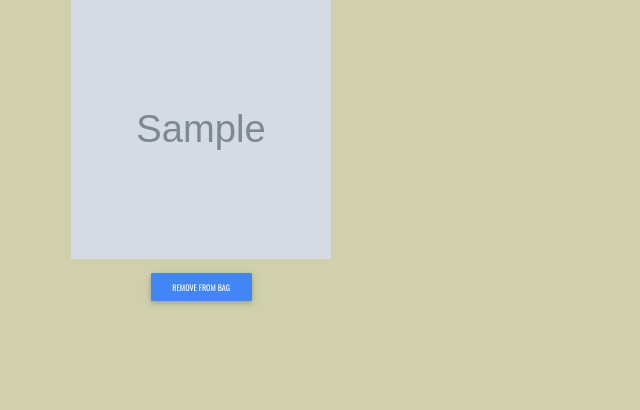
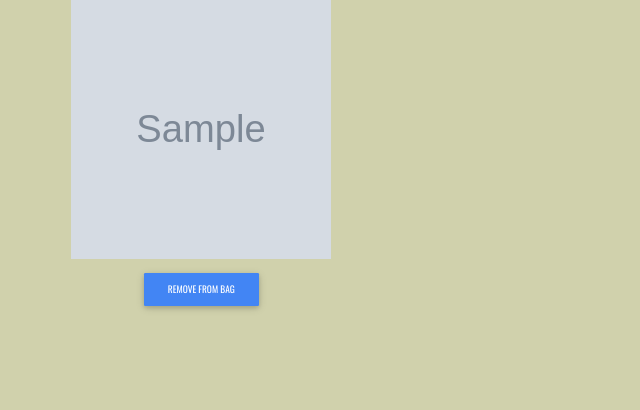
Before and after one commit to soundreaper/contractor, a Flask app: page /bag in a window 1280 px wide. Shown: the part 390-800 px from the top of the page, without its empty margins (0-640 px from the left). Run offline with Flask 2, Linux system fonts and the light colour scheme; grey boxes marked "Sample" are stand-in pictures; a database or web service that is not in the repository returns one stand-in record (values such as "Sample title"); some libraries are stand-ins or nearby versions.

Commit message:
increase button size for frontend

```diff
--- a/templates/bag.html
+++ b/templates/bag.html
@@ -14,7 +14,7 @@
         <p>
             <form method='POST' action='/bags/{{ bag._id }}/delete'>
                 <input type='hidden'>
-                <button class='btn btn-primary' type='submit'>Remove From Bag</button>
+                <button class='btn btn-primary btn-lg' type='submit'>Remove From Bag</button>
             </form>
         </p>
     </div>
--- a/templates/starterpacks_index.html
+++ b/templates/starterpacks_index.html
@@ -12,7 +12,7 @@
         <p>
             <form method='POST' action='/starterpacks/{{ starterpack._id }}/add'>
                 <input type='hidden'>
-                <button class='btn btn-primary' type='submit'>Add To Cart</button>
+                <button class='btn btn-primary btn-lg' type='submit'>Add To Cart</button>
             </form>
         </p>
     </div>
```
